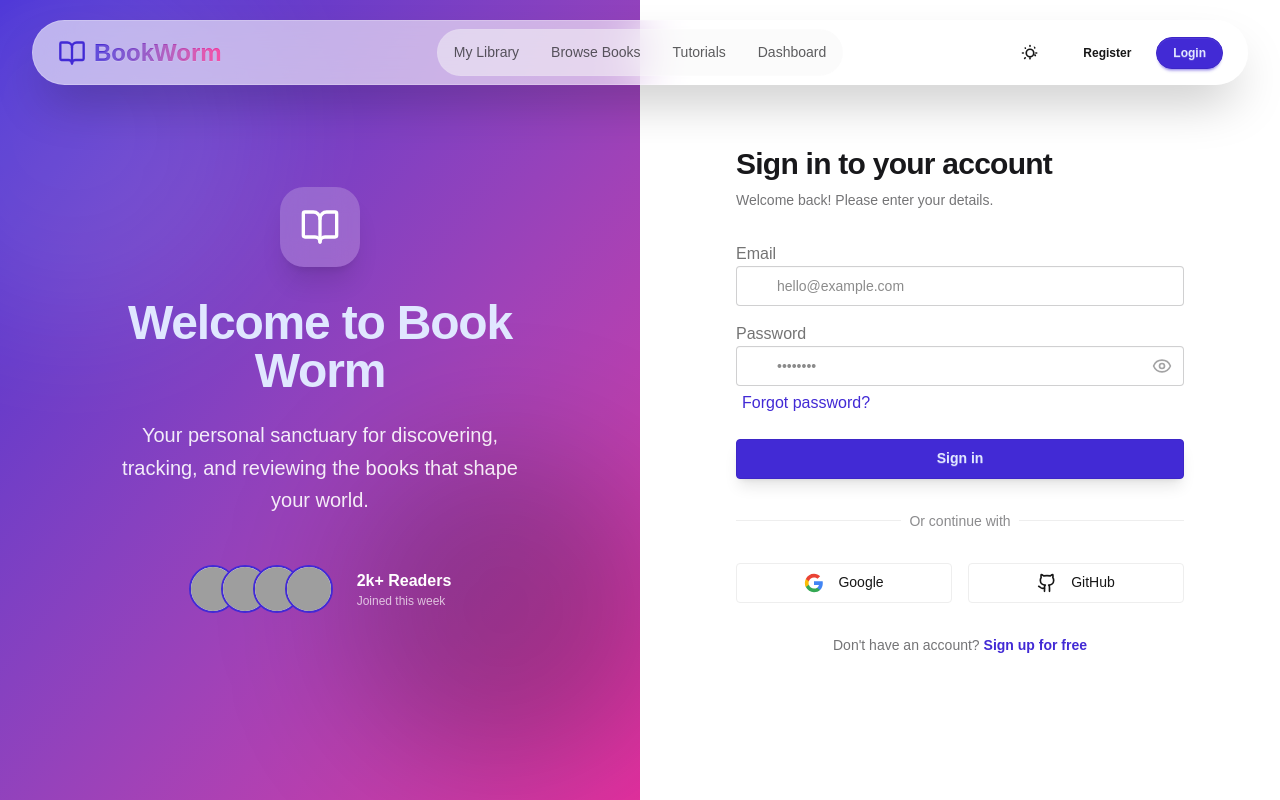
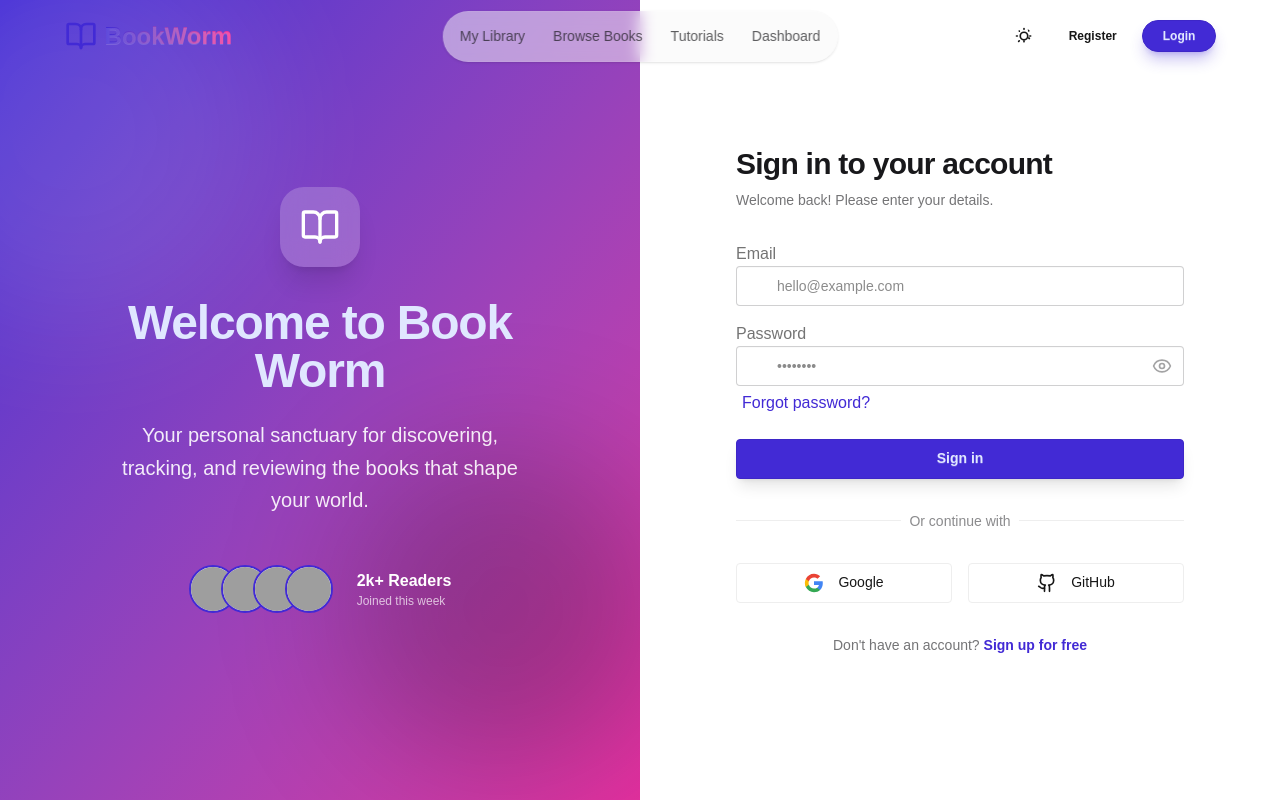
Before and after one commit to Azizul-haque1/book-worm-client, a Next.js app: page /login in a window 1280 px wide. Shown: the top 800 px of the page. Built offline with nearby package versions, Linux system fonts and the light colour scheme; no server answers; grey boxes are pictures that could not be loaded.

Commit message:
instant update user info

```diff
--- a/src/app/(public)/login/page.jsx
+++ b/src/app/(public)/login/page.jsx
@@ -9,10 +9,12 @@ import gsap from "gsap";
 import { useGSAP } from "@gsap/react";
 import toast from "react-hot-toast";
 import { useRouter } from "next/navigation";
+import { useAuth } from "@/context/AuthContext";
 
 export default function LoginPage() {
     const [showPassword, setShowPassword] = useState(false);
     const [isLoading, setIsLoading] = useState(false);
+    const { setUser } = useAuth()
     const { register, handleSubmit, formState: { errors } } = useForm();
     const router = useRouter()
 
@@ -54,11 +56,17 @@ export default function LoginPage() {
             });
 
             const result = await res.json();
-            console.log(result);
+
+            console.log(result
+
+            );
 
             if (!res.ok) {
                 return (toast.error(result.message) || toast.error("Something went wrong"));
             }
+            setUser(result.user)
+
+
 
             // ✅ Success
             toast.success("Login successful");
--- /dev/null
+++ b/src/app/actions/auth.js
@@ -0,0 +1,28 @@
+"use server";
+
+import { cookies } from "next/headers";
+
+export async function logoutUser() {
+      const cookieStore = await cookies();
+      cookieStore.delete("token");
+//   try {
+//     const res = await fetch("http://localhost:4000/logout", {
+//       method: "POST",
+//       credentials: "include",
+//     });
+
+//     const data = await res.json();
+
+//     // if (!res.ok) {
+//     //   return toast.error(data.message || "Logout failed");
+//     // }
+
+//     console.log(data.message);
+
+//     // redirect after logout
+//     window.location.href = "/login";
+//   } catch (error) {
+//     console.error(error.message);
+//     alert("Logout failed");
+//   }
+}
--- a/src/app/admin/books/page.jsx
+++ b/src/app/admin/books/page.jsx
@@ -12,7 +12,7 @@ const books = [
 export default function AdminBooks() {
     return (
         <div>
-            <div className="flex justify-between items-center mb-6">
+            <div className="flex justify-between items-center  mt-10">
                 <h1 className="text-3xl font-bold">Manage Books</h1>
                 <button className="btn btn-primary gap-2">
                     <Plus size={18} />
--- a/src/app/admin/layout.jsx
+++ b/src/app/admin/layout.jsx
@@ -1,12 +1,15 @@
 "use client";
 
 import Link from "next/link";
-import { usePathname } from "next/navigation";
+import { usePathname, useRouter } from "next/navigation";
 import { LayoutDashboard, BookText, Users, MessageSquare, Tags, Settings, LogOut, Menu, X } from "lucide-react";
 import Logo from "@/components/shared/Logo";
 import { useState, useEffect } from "react";
 import { AnimatePresence, motion } from "framer-motion";
 import toast from "react-hot-toast";
+import { useAuth } from "@/context/AuthContext";
+import { logoutUser } from "@/app/actions/auth";
+import Image from "next/image";
 
 const sidebarLinks = [
     { href: "/admin/dashboard", label: "Dashboard", icon: <LayoutDashboard size={20} /> },
@@ -19,29 +22,19 @@ const sidebarLinks = [
 export default function AdminLayout({ children }) {
     const pathname = usePathname();
     const [isSidebarOpen, setIsSidebarOpen] = useState(false);
+    const { user, setUser } = useAuth();
+    const router = useRouter();
 
     const handleLogout = async () => {
         try {
-            const res = await fetch('http://localhost:4000/logout', {
-                method: "POST",
-                credentials: "include",
-
-            })
-
-            const data = await res.json();
-
-            if (!res.ok) {
-                return toast.error(data.message || "Logout failed")
-            }
-
-            console.log(data.message);
-
-            // redirect after logout
-            window.location.href = "/login";
+            await logoutUser();
+            setUser(null);
+            toast.success("Logged out successfully");
+            router.push("/login");
         }
         catch (error) {
             console.error(error.message);
-            alert("Logout failed");
+            toast.error("Logout failed");
         }
     }
 
@@ -153,8 +146,14 @@ export default function AdminLayout({ children }) {
                         </div>
                     </button>
                     <div className="avatar placeholder">
-                        <div className="bg-neutral text-neutral-content rounded-full w-8">
-                            <span className="text-xs">A</span>
+                        <div className="w-8 rounded-full">
+                            <Image
+                                width={32}
+                                height={32}
+                                unoptimized
+                                alt="User"
+                                src={user?.image || "https://img.daisyui.com/images/stock/photo-1534528741775-53994a69daeb.webp"}
+                            />
                         </div>
                     </div>
                 </div>
--- a/src/app/layout.js
+++ b/src/app/layout.js
@@ -23,7 +23,7 @@ export default async function RootLayout({ children }) {
     <html lang="en">
       <body>
         <Toaster position="top-center" reverseOrder={false} />
-        <AuthProvider initialUser={user}>{children}</AuthProvider>
+        <AuthProvider initialUser={user?.user}>{children}</AuthProvider>
       </body>
     </html>
   );
--- a/src/components/Navbar.jsx
+++ b/src/components/Navbar.jsx
@@ -1,42 +1,69 @@
 "use client";
 
 import Link from "next/link";
-import { BookOpen } from "lucide-react";
+import { BookOpen, Menu } from "lucide-react";
 import NavLink from "./NavLink";
 import { motion } from "framer-motion";
 import getUser from "@/app/lib/getUser";
 import { useAuth } from "@/context/AuthContext";
+import { useState, useEffect } from "react";
+import { logoutUser } from "@/app/actions/auth";
+import toast from "react-hot-toast";
+import { useRouter } from "next/navigation";
+import Image from "next/image";
 
 export default function Navbar() {
-    const { user } = useAuth()
-    console.log('user', user);
+    const { user, setUser } = useAuth();
+    const [scrolled, setScrolled] = useState(false);
+    const router = useRouter();
+
+
+    // Add scroll effect for glassmorphism
+    useEffect(() => {
+        const handleScroll = () => {
+            setScrolled(window.scrollY > 20);
+        };
+        window.addEventListener("scroll", handleScroll);
+        return () => window.removeEventListener("scroll", handleScroll);
+    }, []);
+
+    const handleLogout = async () => {
+        await logoutUser();
+        setUser(null);
+        toast.success("Logged out successfully");
+        router.push("/");
+    };
+
+    const navbarVariants = {
+        hidden: { y: -100, opacity: 0 },
+        visible: {
+            y: 0,
+            opacity: 1,
+            transition: {
+                duration: 0.8,
+                type: "spring",
+                bounce: 0.3
+            }
+        }
+    };
 
     return (
         <motion.div
-            initial={{ y: -100, opacity: 0 }}
-            animate={{ y: 0, opacity: 1 }}
-            transition={{ duration: 0.8, type: "spring", bounce: 0.3 }}
-            className="navbar fixed top-5 left-1/2 -translate-x-1/2 z-50 w-[95%] max-w-7xl rounded-full bg-base-100/60 backdrop-blur-xl shadow-2xl border border-white/20 px-6"
+            initial="hidden"
+            animate="visible"
+            variants={navbarVariants}
+            className={`navbar fixed top-0 left-0 right-0 z-50 transition-all duration-300 ${scrolled
+                ? "bg-base-100/80 backdrop-blur-xl shadow-lg py-2"
+                : "bg-transparent py-4"
+                }`}
         >
+            <div className="w-[95%] max-w-7xl mx-auto flex items-center justify-between px-4 sm:px-6">
                 {/* Left */}
-            <div className="navbar-start">
+                <div className="flex items-center gap-2">
                     {/* Mobile Menu */}
-                <div className="dropdown">
-                    <label tabIndex={0} className="btn btn-ghost btn-circle lg:hidden mr-2">
-                        <svg
-                            xmlns="http://www.w3.org/2000/svg"
-                            className="h-5 w-5"
-                            fill="none"
-                            viewBox="0 0 24 24"
-                            stroke="currentColor"
-                        >
-                            <path
-                                strokeLinecap="round"
-                                strokeLinejoin="round"
-                                strokeWidth={2}
-                                d="M4 6h16M4 12h16M4 18h16"
-                            />
-                        </svg>
+                    <div className="dropdown lg:hidden">
+                        <label tabIndex={0} className="btn btn-ghost btn-circle">
+                            <Menu className="h-5 w-5" />
                         </label>
 
                         <ul
@@ -52,21 +79,23 @@ export default function Navbar() {
                     </div>
 
                     {/* Logo */}
-                <Link href="/" className="btn btn-ghost text-xl gap-2 hover:bg-transparent px-0">
+                    <Link href="/" className="btn btn-ghost text-xl gap-2 hover:bg-transparent px-0 group">
                         <motion.div
                             whileHover={{ rotate: 360 }}
                             transition={{ duration: 0.7, ease: "easeInOut" }}
                             className="text-primary"
                         >
-                        <BookOpen className="w-7 h-7" />
+                            <BookOpen className="w-8 h-8" />
                         </motion.div>
-                    <span className="font-extrabold text-2xl bg-clip-text text-transparent bg-gradient-to-r from-primary to-secondary hidden sm:inline-block">BookWorm</span>
+                        <span className="font-extrabold text-2xl bg-clip-text text-transparent bg-gradient-to-r from-primary to-secondary hidden sm:inline-block group-hover:from-secondary group-hover:to-primary transition-all duration-500">
+                            BookWorm
+                        </span>
                     </Link>
                 </div>
 
                 {/* Center (Desktop) */}
-            <div className="navbar-center hidden lg:flex">
-                <ul className="menu menu-horizontal px-1 gap-2 bg-base-200/50 rounded-full p-1 border border-white/5">
+                <div className="hidden lg:flex absolute left-1/2 -translate-x-1/2">
+                    <ul className="menu menu-horizontal px-1 gap-1 bg-base-200/50 rounded-full p-1.5 border border-white/5 backdrop-blur-sm shadow-sm">
                         <NavLink href="/my-library" label="My Library" exact />
                         <NavLink href="/books" label="Browse Books" />
                         <NavLink href="/tutorials" label="Tutorials" />
@@ -75,8 +104,8 @@ export default function Navbar() {
                 </div>
 
                 {/* Right */}
-            <div className="navbar-end">
-                <label className="swap swap-rotate mr-4 btn btn-ghost btn-circle">
+                <div className="flex items-center gap-3">
+                    <label className="swap swap-rotate btn btn-ghost btn-circle btn-sm">
                         {/* this hidden checkbox controls the state */}
                         <input type="checkbox" className="theme-controller" value="coffee" />
 
@@ -98,8 +127,37 @@ export default function Navbar() {
                                 d="M21.64,13a1,1,0,0,0-1.05-.14,8.05,8.05,0,0,1-3.37.73A8.15,8.15,0,0,1,9.08,5.49a8.59,8.59,0,0,1,.25-2A1,1,0,0,0,8,2.36,10.14,10.14,0,1,0,22,14.05,1,1,0,0,0,21.64,13Zm-9.5,6.69A8.14,8.14,0,0,1,7.08,5.22v.27A10.15,10.15,0,0,0,17.22,15.63a9.79,9.79,0,0,0,2.1-.22A8.11,8.11,0,0,1,12.14,19.73Z" />
                         </svg>
                     </label>
-                <Link href="/register" className="btn btn-ghost btn-sm rounded-full px-4 mr-2">Register</Link>
-                <Link href="/login" className="btn btn-primary btn-sm rounded-full px-4">Login</Link>
+
+                    {user ? (
+                        <div className="dropdown dropdown-end">
+                            <div tabIndex={0} role="button" className="btn btn-ghost btn-circle avatar online ring ring-primary ring-offset-base-100 ring-offset-2">
+                                <div className="w-10 rounded-full">
+                                    <Image width={40} unoptimized height={40} alt="User" src={user?.image || "https://img.daisyui.com/images/stock/photo-1534528741775-53994a69daeb.webp"} />
+                                </div>
+                            </div>
+                            <ul tabIndex={0} className="mt-3 z-[1] p-2 shadow-2xl menu menu-sm dropdown-content bg-base-100 rounded-box w-52 border border-white/10">
+                                <li className="menu-title px-4 py-2">
+                                    <span className="text-primary font-bold">{user?.name}</span>
+                                    <span className="text-xs opacity-50 font-normal truncate">{user?.email}</span>
+                                </li>
+                                <li>
+                                    <Link href="/profile" className="justify-between">
+                                        Profile
+                                        <span className="badge badge-primary badge-sm">New</span>
+                                    </Link>
+                                </li>
+                                <li><Link href="/settings">Settings</Link></li>
+                                <div className="divider my-0"></div>
+                                <li><button onClick={handleLogout} className="text-error font-medium">Logout</button></li>
+                            </ul>
+                        </div>
+                    ) : (
+                        <div className="flex items-center gap-2">
+                            <Link href="/register" className="btn btn-ghost btn-sm rounded-full px-4 hidden sm:inline-flex hover:bg-base-200">Register</Link>
+                            <Link href="/login" className="btn btn-primary btn-sm rounded-full px-5 shadow-lg shadow-primary/30 hover:shadow-primary/50 transition-all duration-300">Login</Link>
+                        </div>
+                    )}
+                </div>
             </div>
         </motion.div>
     );
```
Also changed, not shown: next.config.mjs (+18 -0 lines). Lines whose indentation alone changed are shown as unchanged.
